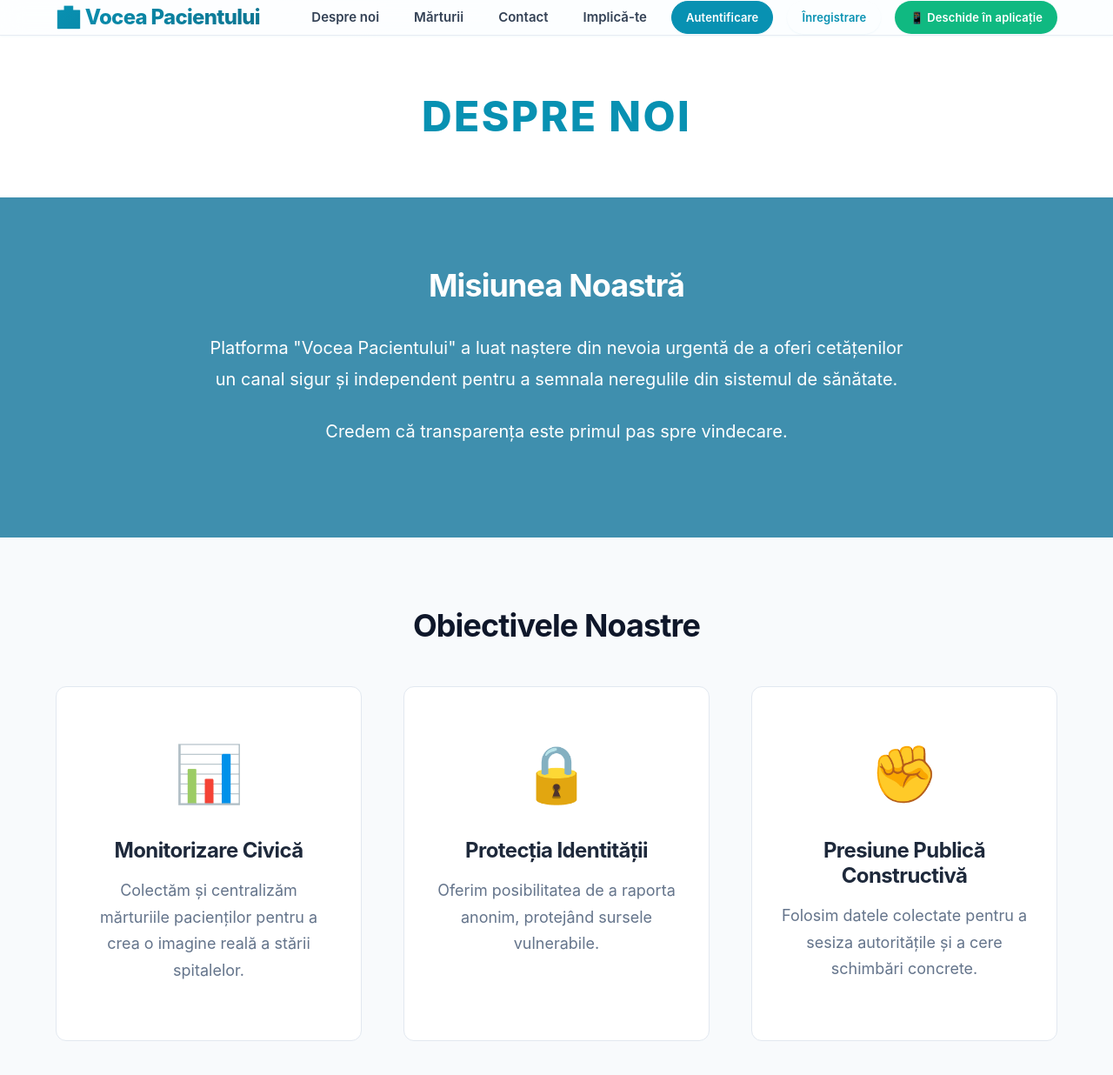
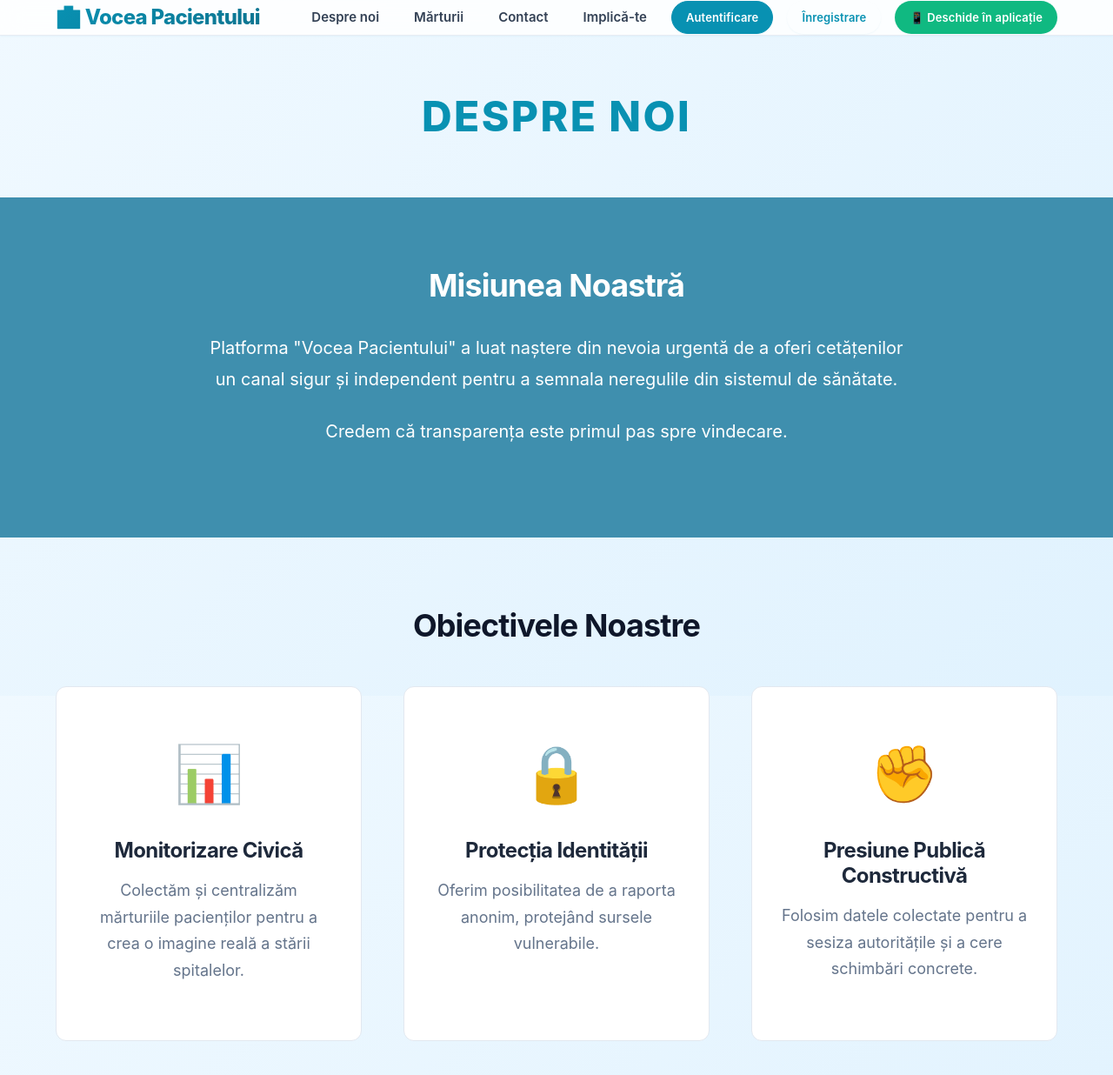
Before and after one commit to MihneaRemetan/voceapacient, a React (Vite) app in the folder frontend/: page /about in a window 1280 px wide. Shown: the top 1236 px of the page at 87% size. Built offline with nearby package versions, Linux system fonts and the light colour scheme; no server answers.

Commit message:
Fix background: apply gradient to Home, About and Contact pages

```diff
--- a/frontend/src/pages/About.css
+++ b/frontend/src/pages/About.css
@@ -4,7 +4,7 @@
 
 /* Hero Section */
 .about-hero {
-    background-color: #ffffff;
+    background-color: transparent;
     color: white;
     padding: 4rem 1rem;
     text-align: center;
@@ -43,7 +43,7 @@
 /* Objectives Section */
 .objectives-section {
     padding: 5rem 1rem;
-    background-color: #f8fafc;
+    background-color: transparent;
 }
 
 .objectives-section .section-title {
--- a/frontend/src/pages/Contact.css
+++ b/frontend/src/pages/Contact.css
@@ -1,6 +1,6 @@
 .contact-page {
     padding: 80px 0;
-    background-color: #f8fafc;
+    background-color: transparent;
 }
 
 .contact-page-title {
--- a/frontend/src/pages/Home.css
+++ b/frontend/src/pages/Home.css
@@ -6,7 +6,7 @@
 
 /* 1. Hero Section */
 .hero-section {
-    background-color: #f8fafc;
+    background-color: transparent;
     padding: 8rem 1rem 6rem;
     text-align: center;
     border-bottom: 1px solid #e2e8f0;
@@ -138,7 +138,7 @@
 /* 3. Latest Posts Section */
 .latest-posts-section {
     padding: 6rem 1rem;
-    background-color: #f8fafc;
+    background-color: transparent;
     color: #0f172a;
 }
 
```
